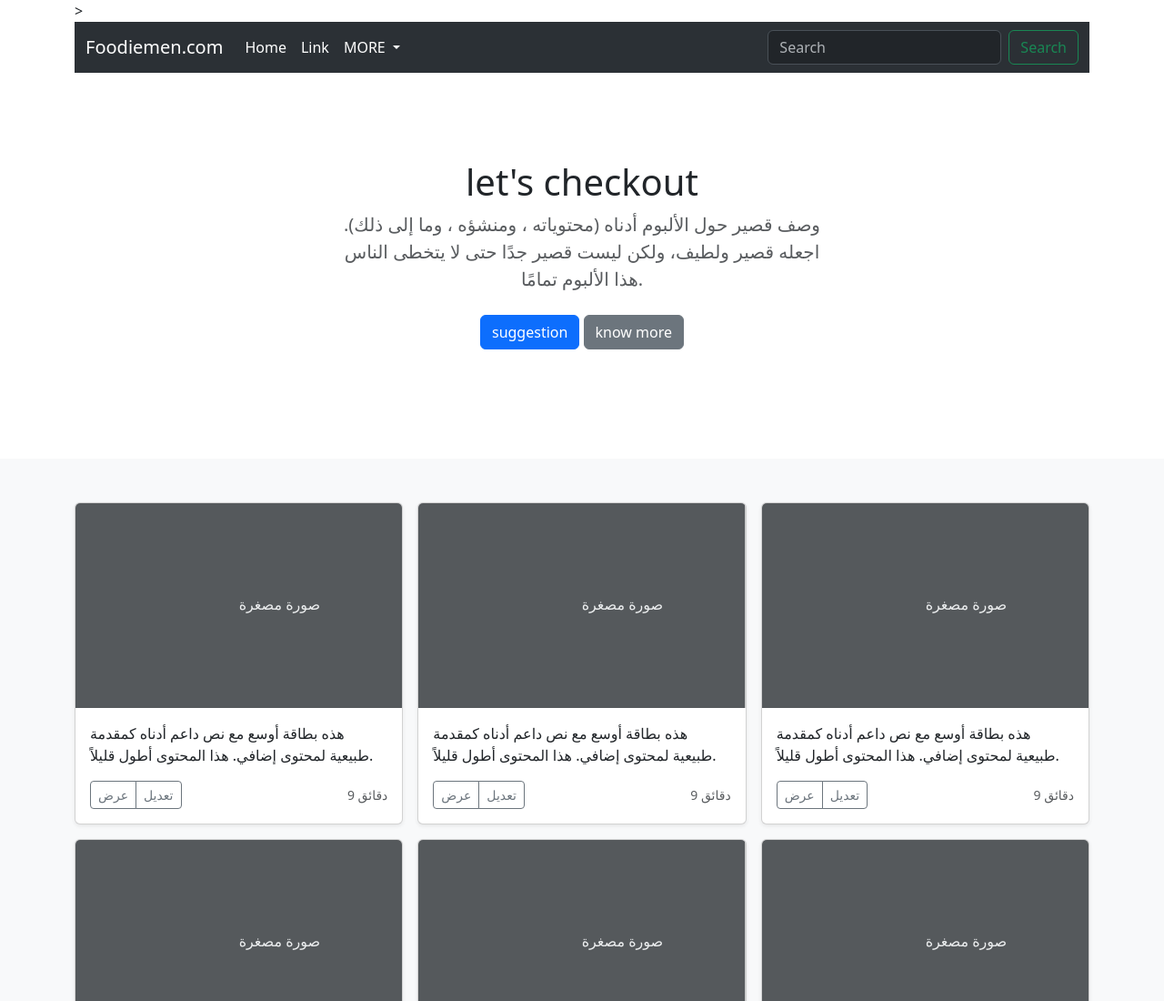
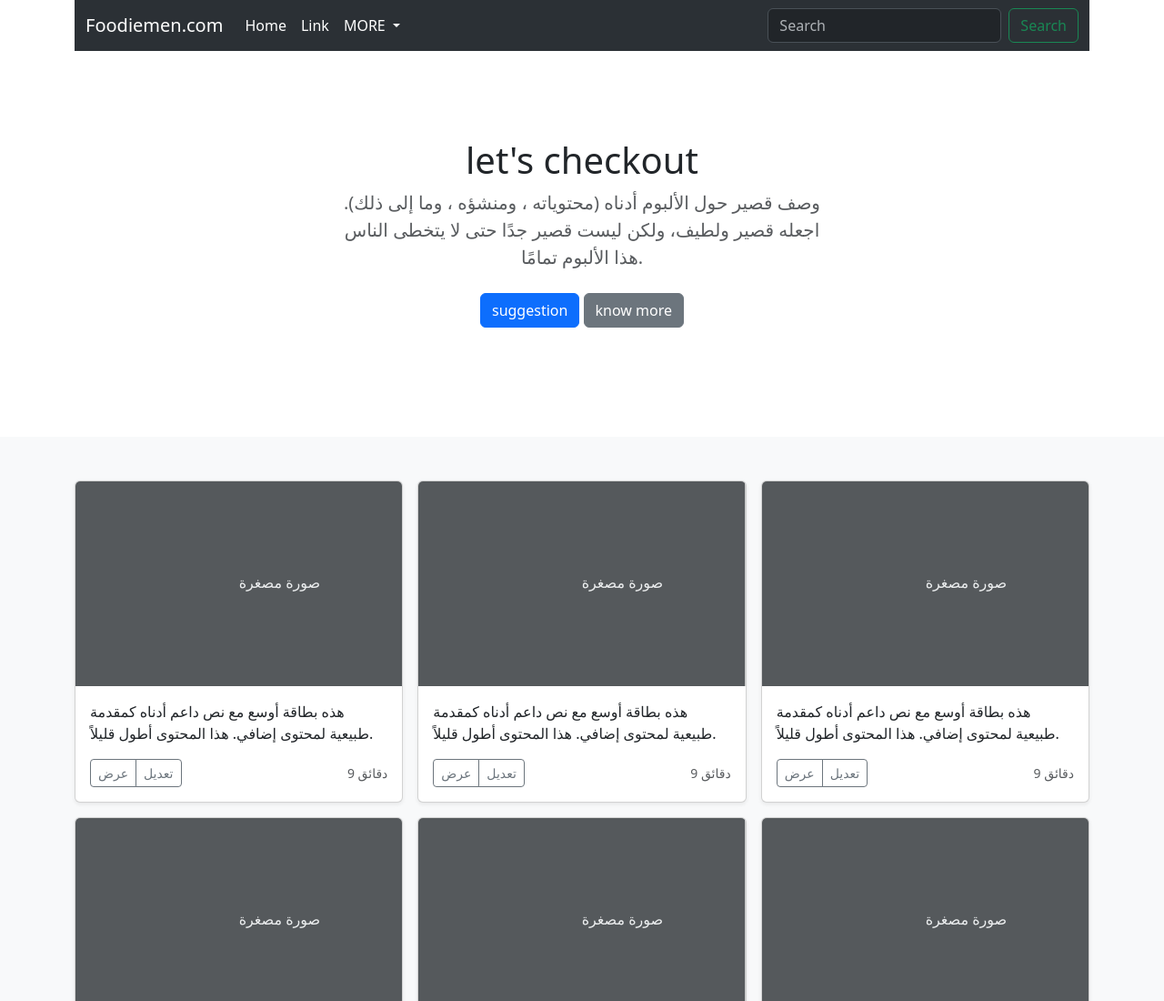
Before and after one commit to 75atyam/foodiemen.com, a plain HTML site: page index.html in a window 1280 px wide. Shown: the top 1100 px of the page at 91% size. Drawn offline with nearby package versions, Linux system fonts and the light colour scheme.

Commit message:
Update index.html

```diff
--- a/index.html
+++ b/index.html
@@ -13,7 +13,7 @@
 
 
 
-    <div class="container">>
+    <div class="container">
         <nav class="navbar navbar-expand-lg bg-body-tertiary" data-bs-theme="dark">
             <div class="container-fluid">
                 <a class="navbar-brand" href="#">Foodiemen.com</a>
```
